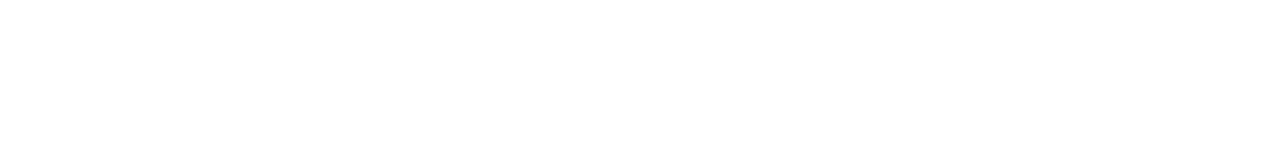
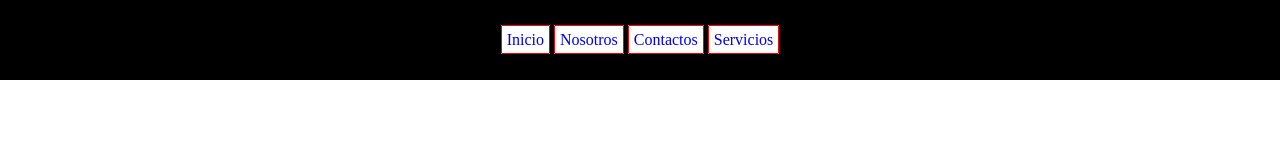
Before and after one commit to jcrc770/repaso-git, a plain HTML site: page index.html in a window 1280 px wide. Drawn offline with Linux system fonts and the light colour scheme.

Commit message:
Agregamos css al menu

```diff
--- /dev/null
+++ b/css/index.css
@@ -0,0 +1,32 @@
+body{
+    margin: 0px;
+    padding: 0px;
+}
+
+.header{
+    display: flex;
+    background: #000;
+    height: 80px;
+    width: 100vw;
+    /* flex-direction: ; */
+    align-content: center;
+    justify-content: center;
+    align-items: center;
+}
+
+.nav > a{
+    text-decoration: none;
+    border-width: 1px;
+    border-color: red;
+    border-radius: 1px;
+    border-style: solid;
+    padding: 5px;
+    background: #fff;
+    /* width: 50px;
+    min-width: 50px;
+    max-width: 50px; */
+}
+
+nav > a:hover{
+    background: blue;
+}
--- a/index.html
+++ b/index.html
@@ -4,9 +4,17 @@
     <meta charset="UTF-8">
     <meta http-equiv="X-UA-Compatible" content="IE=edge">
     <meta name="viewport" content="width=device-width, initial-scale=1.0">
+    <link rel="stylesheet" href="./css/index.css">
     <title>Index</title>
 </head>
 <body>
-
+    <header class="header">
+        <nav class="nav">
+            <a href="#">Inicio</a>
+            <a href="#">Nosotros</a>
+            <a href="#">Contactos</a>
+            <a href="#">Servicios</a>
+        </nav>
+    </header>
 </body>
 </html>
```
